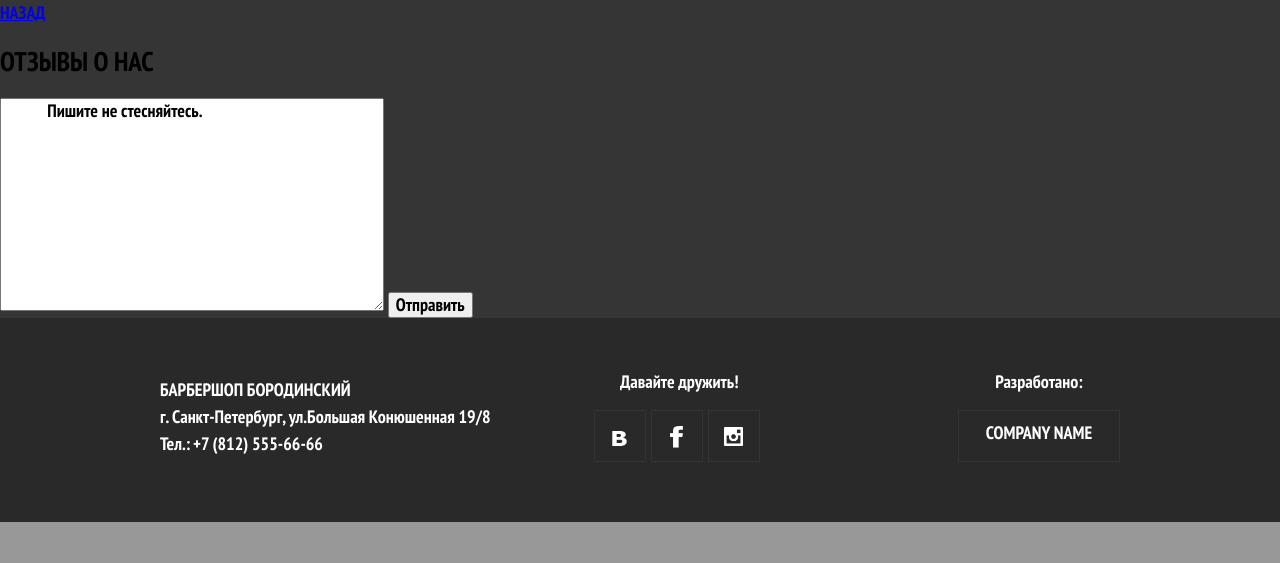
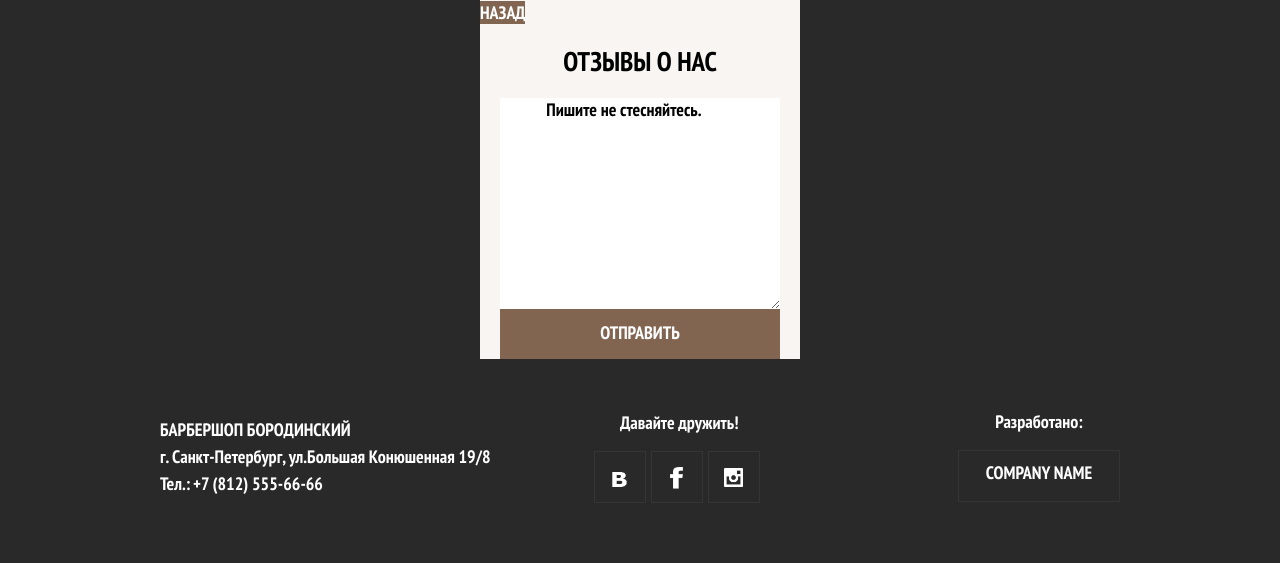
Before and after one commit to Rommel69/Borodinski3, a PHP site: page /index.php?add_comment in a window 1280 px wide. Shown: the part 749-1312 px from the top of the page. Before the commit the page ends 1271 px from the top, so only its background shows below. Run offline with PHP 8.4, Linux system fonts and the light colour scheme; the visitor is signed in with stand-in values (Sample User, id 1); data that the repository does not hold is empty; some libraries are stand-ins or nearby versions.

Commit message:
fixed some pages

```diff
--- a/css/style.css
+++ b/css/style.css
@@ -14,6 +14,61 @@ body {
     line-height: 27px;
     font-style: normal;
     background-color: #292929;
+}
+
+
+.main-comments {
+	background-color: #f8f5f2;
+	width: 320px;
+	margin: 0 auto;
+}
+.comments-form {
+        display: flex;
+	flex-direction: column;
+	width: 280px;
+	margin: 0 auto;
+
+}
+
+.comment-button {
+    width: 130px;
+    height: 50px;
+    background-color: #826550;
+    border: none;
+    color: white;
+    text-transform: uppercase;
+    width: 280px;
+    text-decoration: none;
+}
+
+.author_con {
+    display: flex;
+    flex-wrap: wrap;
+}
+
+.comments-form textarea {
+    border: none;
+}
+
+.comments-title {
+    text-align: center;
+}
+
+.cart-title {
+	text-align: center;
+	color: white;
+}
+
+.cart-main {
+    width: 320px;
+    margin: 0 auto;
+    color: white;
+}
+
+.cart--a {
+    text-decoration: none;
+    color: red;
+    cursor: pointer;
 }
 
 .register-form-top {
@@ -1165,6 +1220,31 @@ body {
         width: auto;
     }
 
+    .cart-main {
+	background-color: #f8f5f2;
+	width: auto;
+    }
+
+    .cart-title {
+        margin-top: 0;
+        color: black;
+    }
+
+    .pure-table-horizontal tr td {
+        background-color: #f8f5f2;
+        color: black;
+    }
+
+    .pure-table-horizontal {
+        width: 768px;
+        margin: 0 auto;
+    }
+
+    .button-success {
+        width: 768px;
+        margin-left: 95px;
+    }
+
     .user-profile-main a {
         display: none;
     }
@@ -2127,37 +2207,7 @@ body {
         left: 465px;
     }
 
-
-}
-
-
-
-/* When the screen is less than 600 pixels wide, hide all links, except for the first one ("Home"). Show the link that contains should open and close the topnav (.icon) */
-/*
-@media screen and (max-width: 600px) {
-  .main-nav div:not(:first-child) {display: none;}
-  .main-nav div.icon {
-    float: left;
-    display: block;
-  }
-}
-
- padding-top: 27px;
-    padding-bottom: 27px;
-    padding-right: 20px;
-    padding-left: 20px;
-
-@media screen and (max-width: 600px) {
-  .main-nav.responsive {position: relative;}
-  .main-nav.responsive div.icon {
-    position: absolute;
-    right: 0;
-    top: 0;
-  }
-    .main-nav.responsive div {
-    float: none;
-    display: block;
-    text-align: left;
-  }
-}
-*/
+    .button-success {
+        margin-left: 250px;
+    }
+}
--- a/nbproject/private/private.xml
+++ b/nbproject/private/private.xml
@@ -3,10 +3,8 @@
     <editor-bookmarks xmlns="http://www.netbeans.org/ns/editor-bookmarks/2" lastBookmarkId="0"/>
     <open-files xmlns="http://www.netbeans.org/ns/projectui-open-files/2">
         <group>
-            <file>file:/E:/OSPanel/domains/Borodinski_3.0/admin/admin_login.php</file>
             <file>file:/E:/OSPanel/domains/Borodinski_3.0/scripts/delete_product.php</file>
             <file>file:/E:/OSPanel/domains/Borodinski_3.0/templates/home.php</file>
-            <file>file:/E:/OSPanel/domains/Borodinski_3.0/templates/order.php</file>
             <file>file:/E:/OSPanel/domains/Borodinski_3.0/index.php</file>
             <file>file:/E:/OSPanel/domains/Borodinski_3.0/templates/product.php</file>
             <file>file:/E:/OSPanel/domains/Borodinski_3.0/templates/conditions.php</file>
@@ -25,9 +23,9 @@
             <file>file:/E:/OSPanel/domains/Borodinski_3.0/templates/wizard_products.php</file>
             <file>file:/E:/OSPanel/domains/Borodinski_3.0/scripts/app_config.php</file>
             <file>file:/E:/OSPanel/domains/Borodinski_3.0/scripts/delete_user.php</file>
+            <file>file:/E:/OSPanel/domains/Borodinski_3.0/templates/cart.php</file>
             <file>file:/E:/OSPanel/domains/Borodinski_3.0/templates/edit_product.php</file>
             <file>file:/E:/OSPanel/domains/Borodinski_3.0/scripts/authorization.php</file>
-            <file>file:/E:/OSPanel/domains/Borodinski_3.0/admin/panel.php</file>
             <file>file:/E:/OSPanel/domains/Borodinski_3.0/templates/selected_news.php</file>
             <file>file:/E:/OSPanel/domains/Borodinski_3.0/templates/user_profile.php</file>
             <file>file:/E:/OSPanel/domains/Borodinski_3.0/templates/wizard_users.php</file>
--- a/templates/add_comment.php
+++ b/templates/add_comment.php
@@ -60,16 +60,16 @@ if(count($_POST) > 0) {
 
 ?>
 
-<main>
-    <a href="index.php?home">Назад</a>
-    <h2>Отзывы о нас</h2>
+<main class="main-comments">
+    <a href="index.php?home" class="coomment-back comment-button">Назад</a>
+    <h2 class="comments-title">Отзывы о нас</h2>
     <div class="service_message"><?php echo $message; ?></div>
-    <form action="" method="POST">
+    <form action="" method="POST" class="comments-form">
 
         <textarea name="new_comment" rows="10" cols="45">
             Пишите не стесняйтесь.
         </textarea>
-        <input type="submit" name="submit" value="Отправить">
+        <input type="submit" name="submit" value="Отправить" class="comment-button">
     </form>
 
     <?php while($row = $result->fetch_array(MYSQLI_ASSOC)) {
@@ -82,12 +82,12 @@ if(count($_POST) > 0) {
 
     ?>
     <div class="author_con">
-                   <p class="">
+                   <p class="comment-img">
                        <img src="<?php echo $avatar_path; ?>" alt="<?php echo $user_name . $user_lastname; ?>"
                      width="80" height="80">
                    </p>
-                   <b><?php echo $user_name . " " . $user_lastname; ?></b>
-                   <p class="">
+                   <b class="comment-name"><?php echo $user_name . " " . $user_lastname; ?></b>
+                   <p class="comment-text">
                      <?php echo $text; ?>
                    </p>
     </div>
--- a/templates/navigation.php
+++ b/templates/navigation.php
@@ -129,14 +129,14 @@ $name = $_SESSION['user_name'];
 
                     <ul class="main-nav-list user-list">
                         <li class="user-list-item">
-
+                            <a class="list-item-login" href="scripts/logout.php">
                         <svg class="user-list user-list-icon" width="16" height="16"
                         xmlns="http://www.w3.org/2000/svg" viewBox="0 0 16 16">
                         <polygon points="0 7 7.01 7 7.01 4.06 10.96 8.01 7.01 11.91 7.01
                         9.06 0 9.02 0 7"/><polygon points="7.01 0 7.01 2 14.03
                         2 14.03 13.99 7.01 13.99 7.01 16 16 16 16 0 7.01 0"/>
                         </svg>
-                        <a href="scripts/logout.php">Выйти</a></button>
+                        Выйти</a>
 
                         </li>
 
@@ -175,13 +175,13 @@ $name = $_SESSION['user_name'];
                     <ul class="main-nav-list user-list">
                         <li class="user-list-item">
 
-                       <a href="scripts/logout.php"> <svg class="user-list user-list-icon" width="16" height="16"
+                       <a class="list-item-login" href="scripts/logout.php"> <svg class="user-list user-list-icon" width="16" height="16"
                         xmlns="http://www.w3.org/2000/svg" viewBox="0 0 16 16">
                         <polygon points="0 7 7.01 7 7.01 4.06 10.96 8.01 7.01 11.91 7.01
                         9.06 0 9.02 0 7"/><polygon points="7.01 0 7.01 2 14.03
                         2 14.03 13.99 7.01 13.99 7.01 16 16 16 16 0 7.01 0"/>
                         </svg>
-                        </a>
+                        Выйти</a>
 
                         </li>
 
```
Also changed, not shown: templates/cart.php (+8 -26 lines), templates/shop.php (+14 -1 lines).
